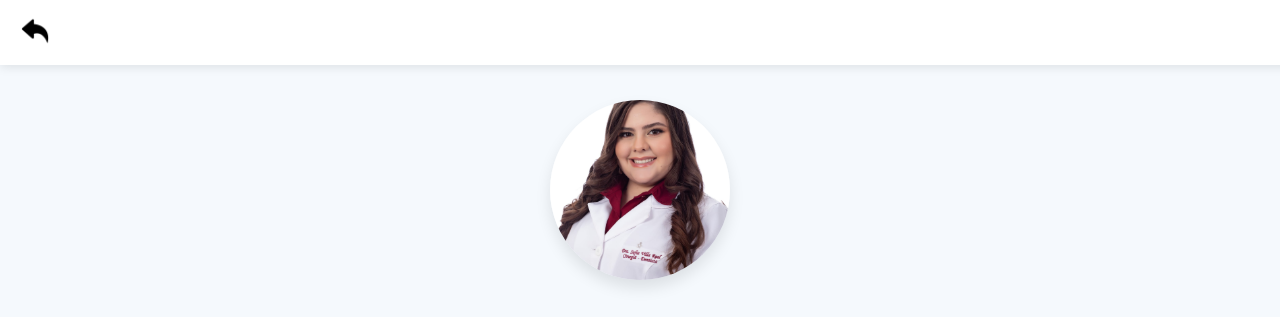
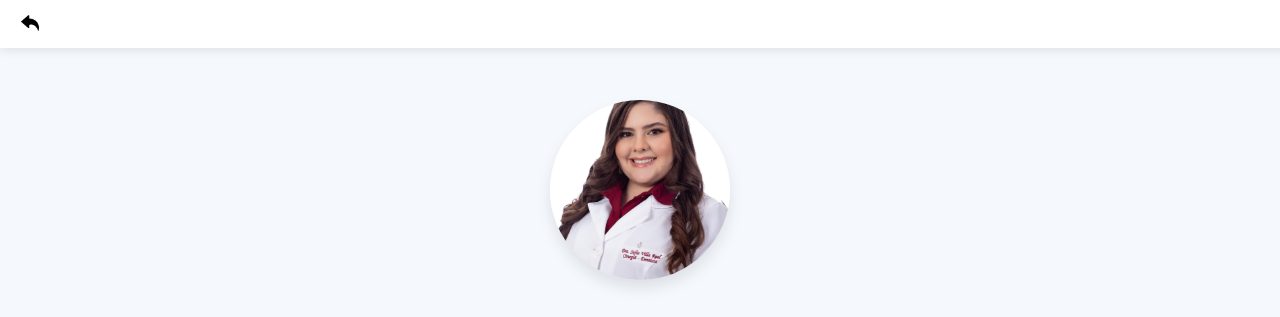
Before and after one commit to CaioVsM/sofiavillareal, a plain HTML site: page sobremim.html in a window 1280 px wide. Shown: the top 317 px of the page. Drawn offline with Linux system fonts and the light colour scheme.

Commit message:
Ajuste no icone voltar

```diff
--- a/sobremim.html
+++ b/sobremim.html
@@ -36,14 +36,11 @@
         .top-bar a {
             text-decoration: none;
             color: #5a9bd5;
-            font-size: 24px;
+            font-size: 10px;
             margin-right: 15px;
             transition: color 0.3s ease;
         }
 
-        .top-bar a:hover {
-            color: #407bbd;
-        }
 
         .container {
             display: flex;
@@ -87,9 +84,9 @@
         }
 
         .return-img {
-            width: 30px;
-            height: 30px;
-            margin-top: 6px;
+            width: 20px;
+            height: 20px;
+            margin-top: 3px;
             object-fit: cover;
             transition: transform 0.3s ease-in-out;
         }
```
